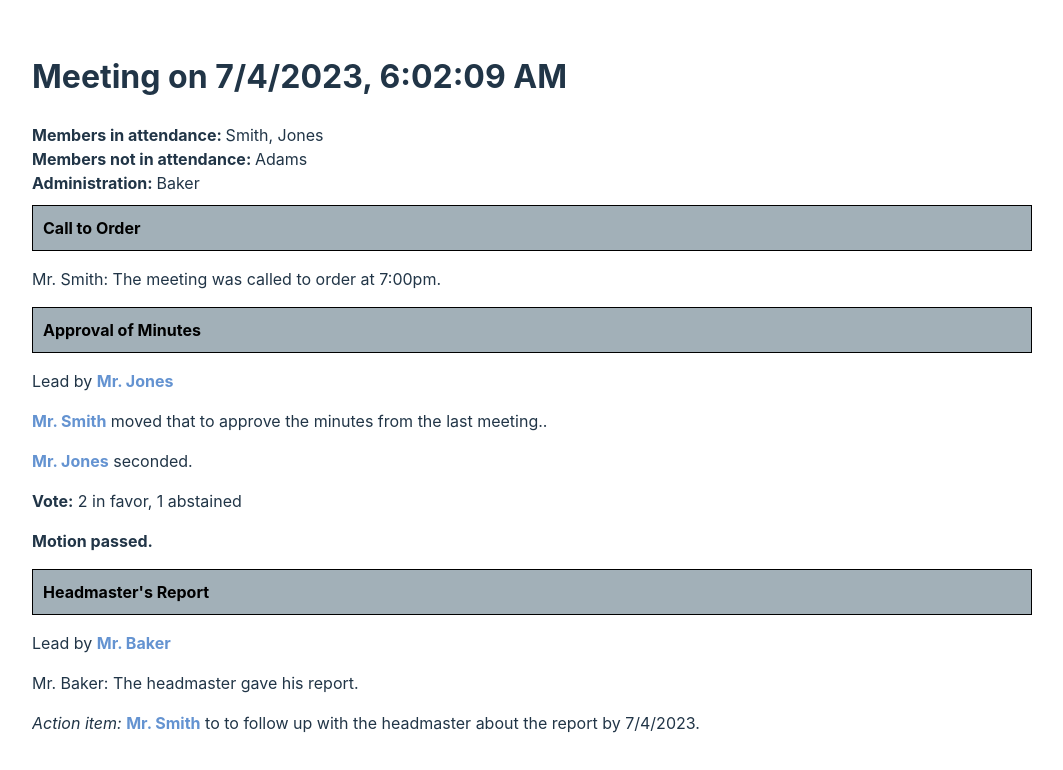
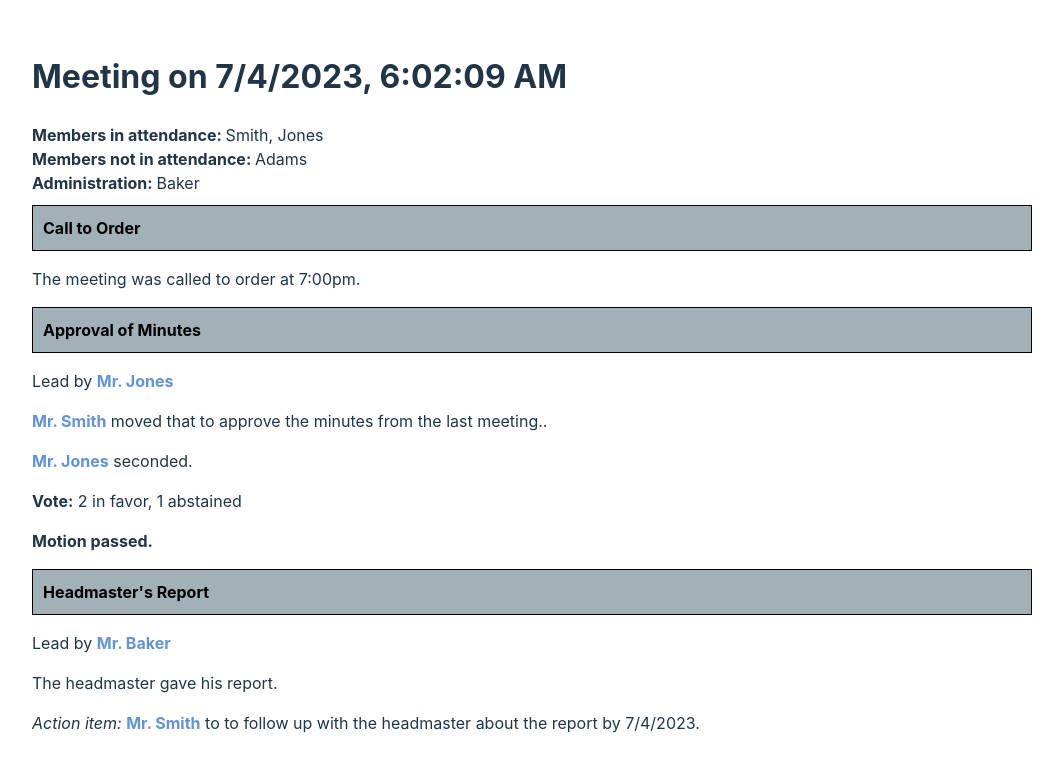
Before and after one commit to butaud/minutes-taker, a React (Vite) app: page / in a window 1280 px wide. Shown: the top 770 px of the page, without its empty margins (108-1171 px from the left). Built offline with nearby package versions, Linux system fonts and the light colour scheme.

Commit message:
removed speaker from text notes

```diff
--- a/src/App.tsx
+++ b/src/App.tsx
@@ -46,7 +46,6 @@ const fakeSession: Session = {
       notes: [
         {
           type: "text",
-          speaker: boardMember1,
           text: "The meeting was called to order at 7:00pm.",
         },
       ],
@@ -77,7 +76,6 @@ const fakeSession: Session = {
       notes: [
         {
           type: "text",
-          speaker: headmaster,
           text: "The headmaster gave his report.",
         },
         {
--- a/src/store/SessionStore.ts
+++ b/src/store/SessionStore.ts
@@ -38,9 +38,7 @@ export type StoredSessionMetadata = StoredSession["metadata"];
 export type StoredTopic = StoredSession["topics"][number];
 export type StoredPerson = StoredSessionMetadata["membersPresent"][number];
 export type StoredNote = StoredTopic["notes"][number];
-export type StoredTextNote = Omit<WithId<TextNote>, "speaker"> & {
-  speaker?: StoredPerson;
-};
+export type StoredTextNote = WithId<TextNote>;
 export type StoredActionItemNote = Omit<WithId<ActionItemNote>, "assignee"> & {
   assignee: StoredPerson;
 };
@@ -110,7 +108,6 @@ export class SessionStore {
     return {
       ...note,
       id: this.noteId++,
-      speaker: note.speaker && this.findPerson(note.speaker),
     };
   };
 
--- a/src/ui/nodes/text/TextNoteNode.tsx
+++ b/src/ui/nodes/text/TextNoteNode.tsx
@@ -1,6 +1,5 @@
 import { useCallback, useState } from "react";
 import { NodeControls } from "../../controls/NodeControls";
-import { SpeakerReference } from "../../controls/SpeakerReference";
 import "./TextNoteNode.css";
 import { StoredTextNote } from "../../../store/SessionStore";
 import { useSessionStore } from "../../context/SessionStoreContext";
@@ -40,8 +39,6 @@ export const TextNoteNode: React.FC<{ note: StoredTextNote }> = ({ note }) => {
     >
       <div>
         <p>
-          {note.speaker && <SpeakerReference speaker={note.speaker} />}
-          {note.speaker && ":"}{" "}
           {isEditing ? (
             <input
               className="tnn-input"
```
Also changed, not shown: 1 other file (tests, documents, lock files or other folders).
